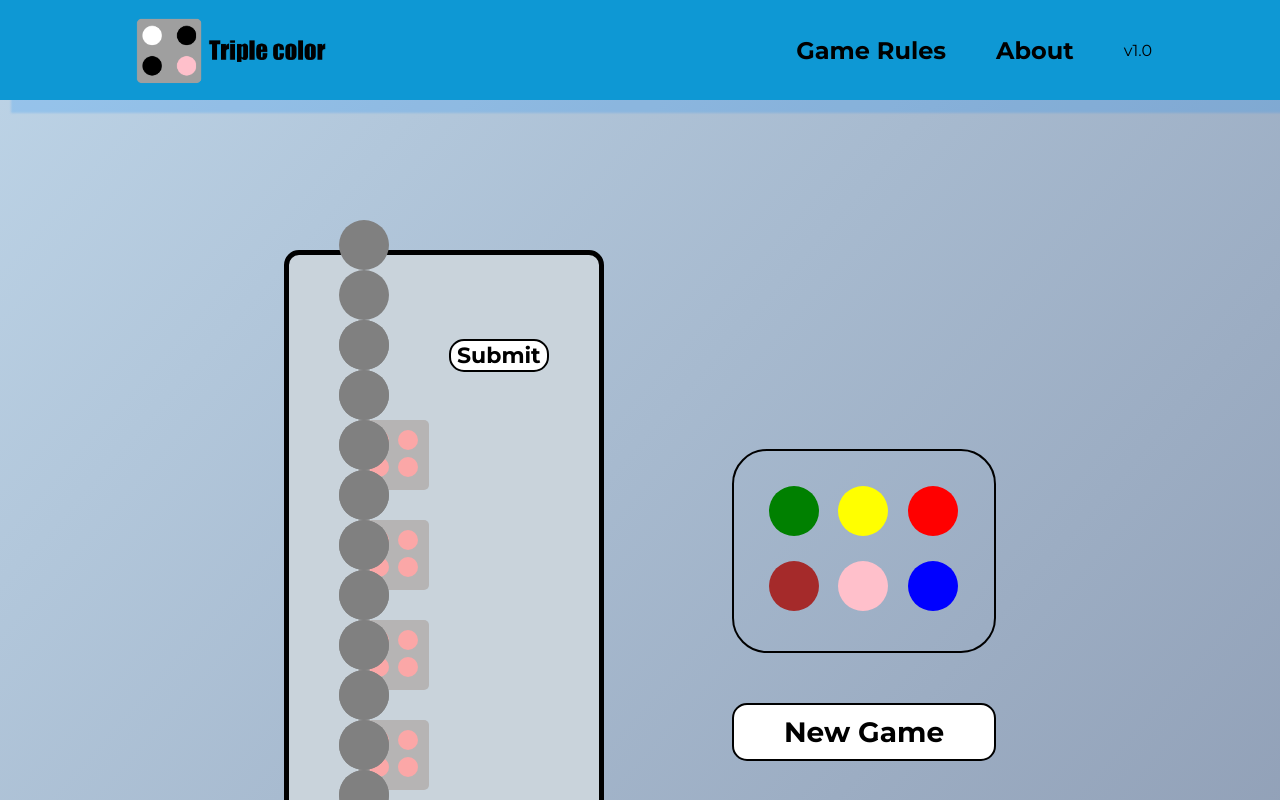
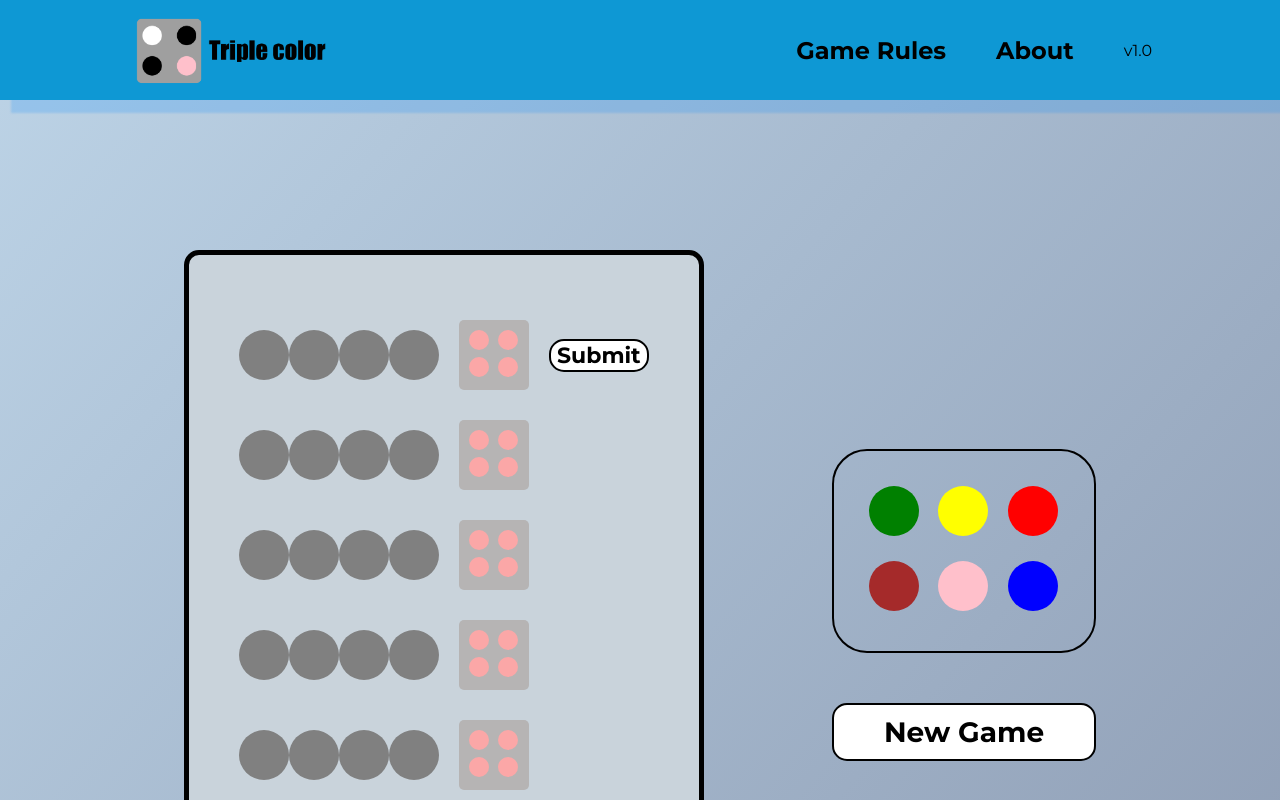
Before and after one commit to FaberBenjamin/sp-mastermind-game, a React (Vite) app: page / in a window 1280 px wide. Shown: the top 800 px of the page. Built offline with nearby package versions, Linux system fonts and the light colour scheme.

Commit message:
Update App.css

```diff
--- a/src/App.css
+++ b/src/App.css
@@ -165,7 +165,16 @@ font-size: 28px;
     color: white;
 }
 
+
+.color_container {
+    display: flex;
+    align-items: center;
+}
+
 @media all and (max-width: 1200px) {
+    .color-row {
+       flex-direction:column;
+    }
     .desktop_view {
         display: none;
     }
```
